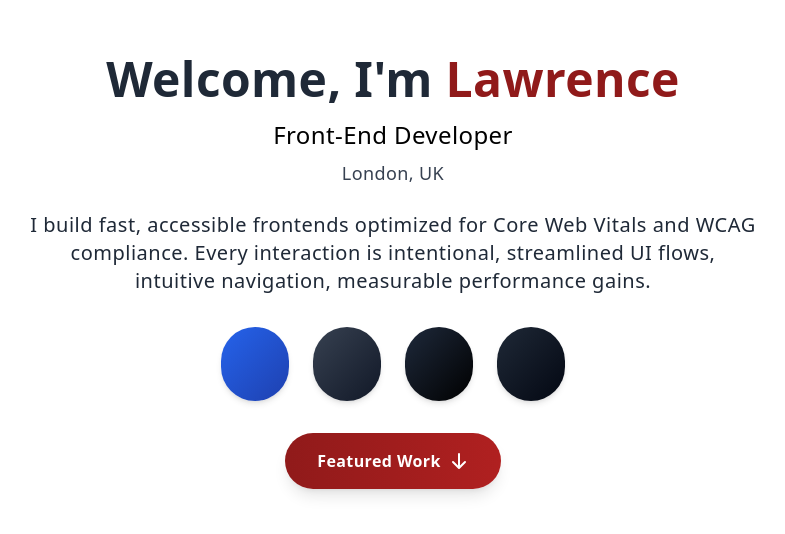
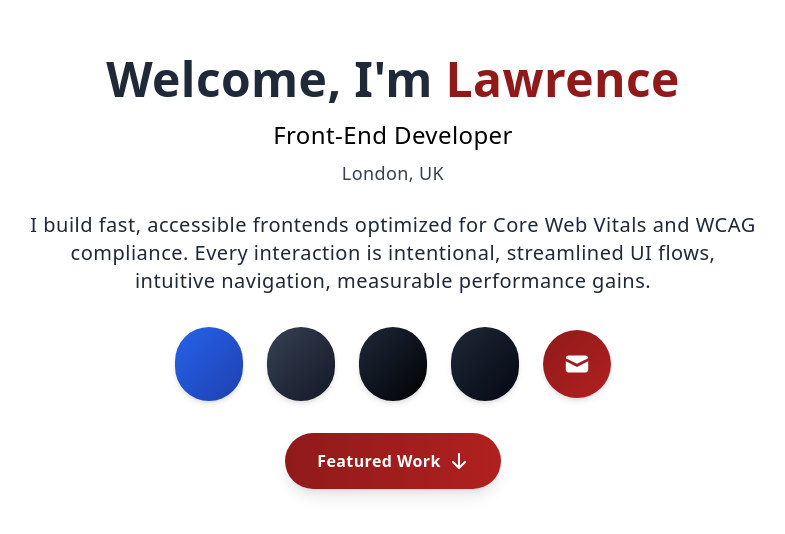
Before and after one commit to lawlawson/portfolio-july, a Next.js app: page /components/Main in a window 1280 px wide. Shown: the part 128-662 px from the top of the page, without its empty margins (247-1032 px from the left). Built offline with nearby package versions, Linux system fonts and the light colour scheme; some icons are missing.

Commit message:
added email contact

```diff
--- a/pages/components/Main.jsx
+++ b/pages/components/Main.jsx
@@ -1,7 +1,7 @@
 import React from 'react';
 import Link from 'next/link';
 import { FaLinkedin, FaGithub, FaDev, FaXTwitter } from 'react-icons/fa6';
-import { HiArrowDown } from 'react-icons/hi';
+import { HiArrowDown, HiMail } from 'react-icons/hi';
 
 const socialLinks = [
   {
@@ -31,6 +31,13 @@ const socialLinks = [
     label: 'Dev.to',
     gradient: 'from-gray-800 to-gray-950',
     hoverGradient: 'hover:from-gray-900 hover:to-black',
+  },
+  {
+    href: 'mailto:narhlawson@gmail.com',
+    icon: <HiMail className='w-7 h-7' />,
+    label: 'Email',
+    gradient: 'from-[#901a1a] to-[#b02020]',
+    hoverGradient: 'hover:from-[#a02020] hover:to-[#c02828]',
   },
 ];
 
```
